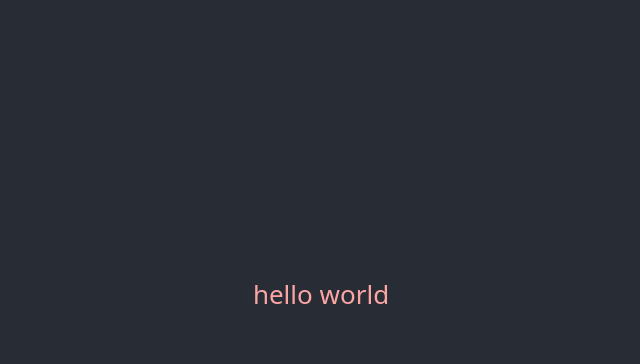
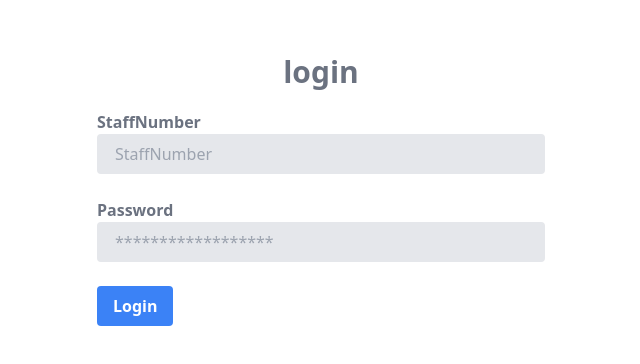
Before and after one commit to kokimoriguchi/ShiftApp, a React (Create React App) app in the folder frontend/app/: page /Login in a window 1280 px wide. Shown: the part 106-470 px from the top of the page, without its empty margins (319-959 px from the left). Built offline with nearby package versions, Linux system fonts and the light colour scheme.

Commit message:
既存ユーザーのログイン完成

```diff
--- a/frontend/app/src/App.js
+++ b/frontend/app/src/App.js
@@ -1,13 +1,28 @@
-import "./App.css";
+import React from "react";
+import { BrowserRouter as Router, Routes, Route } from "react-router-dom";
+import { useContext } from "react";
+import { AuthContext } from "./components/hooks/Auth";
+import AuthProvider from "./components/hooks/Auth";
+import TopLogin from "./components/pages/TopLogin";
+import StaffTop from "./components/pages/StaffTop";
+
+function AuthRoutes() {
+  const { auth } = useContext(AuthContext);
+  return (
+    <Routes>
+      <Route path="/StaffTop" element={auth ? <StaffTop /> : <TopLogin />} />
+      <Route path="/Login" element={<TopLogin />} />
+    </Routes>
+  );
+}
 
 function App() {
   return (
-    <div className="App">
-      <header className="App-header">
-        <p className="text-red-300">hello world</p>
-      </header>
-    </div>
+    <AuthProvider>
+      <Router>
+        <AuthRoutes />
+      </Router>
+    </AuthProvider>
   );
 }
-
 export default App;
--- /dev/null
+++ b/frontend/app/src/components/hooks/Auth.jsx
@@ -0,0 +1,18 @@
+// Auth.jsx
+
+import React, { createContext, useState } from "react";
+
+// contextを使用しprovider配下のコンテキストを決定する。受け取る際はconsumerで受け取る。
+export const AuthContext = createContext({});
+
+const AuthProvider = ({ children }) => {
+  const [auth, setAuth] = useState(false);
+
+  return (
+    <AuthContext.Provider value={{ auth, setAuth }}>
+      {children}
+    </AuthContext.Provider>
+  );
+};
+
+export default AuthProvider;
--- /dev/null
+++ b/frontend/app/src/components/hooks/Axios.jsx
@@ -0,0 +1,6 @@
+import axios from "axios";
+
+const BASE_URL = "http://localhost:3001/api/v1/";
+
+// axios.create()メソッドを使用して、デフォルトのaxiosインスタンスを作成
+export default axios.create({ baseURL: BASE_URL });
--- /dev/null
+++ b/frontend/app/src/components/hooks/LoginHook.jsx
@@ -0,0 +1,29 @@
+import baseAxios from "./Axios";
+import { useContext } from "react";
+import { AuthContext } from "./Auth";
+import { useNavigate } from "react-router-dom";
+
+// ログイン用のカスタムフック
+export function useLogin() {
+  const { setAuth } = useContext(AuthContext);
+  const navigate = useNavigate();
+
+  const login = async (userData) => {
+    try {
+      const response = await baseAxios.post("sign_in", userData);
+      console.log(userData);
+      if (response.data.status === "create") {
+        setAuth(true);
+        navigate("/StaffTop");
+        console.log(response);
+      } else {
+        console.log("error");
+      }
+    } catch (error) {
+      setAuth(false);
+      console.log(error);
+    }
+  };
+
+  return login;
+}
--- /dev/null
+++ b/frontend/app/src/components/pages/StaffTop.jsx
@@ -0,0 +1,9 @@
+const StaffTop = () => {
+  return (
+    <div>
+      <h1>StaffTop</h1>
+    </div>
+  );
+};
+
+export default StaffTop;
--- /dev/null
+++ b/frontend/app/src/components/pages/TopLogin.jsx
@@ -0,0 +1,72 @@
+import { useRef } from "react";
+import { useLogin } from "../hooks/LoginHook";
+
+const TopLogin = () => {
+  const staffNumberRef = useRef(null);
+  const passwordRef = useRef(null);
+  const login = useLogin();
+
+  const handleSubmit = async (e) => {
+    e.preventDefault();
+    const userData = {
+      number: staffNumberRef.current.value,
+      password: passwordRef.current.value,
+    };
+    await login(userData);
+    staffNumberRef.current.value = "";
+    passwordRef.current.value = "";
+  };
+
+  return (
+    <div className="pt-40">
+      <div className="text-center text-gray-500 font-bold mb-5 text-3xl">
+        <h1>login</h1>
+      </div>
+      <div className="flex justify-center">
+        <form className="w-full md:max-w-md sm:max-w-sm max-w-xs">
+          <div className="items-center mb-6">
+            <div className="">
+              <label className="text-gray-500 font-bold text-right mb-1">
+                StaffNumber
+              </label>
+            </div>
+            <div className="">
+              <input
+                className="bg-gray-200 appearance-none border-2 border-gray-200 rounded w-full py-2 px-4 text-gray-700 leading-tight focus:outline-none focus:bg-white focus:border-blue-300"
+                type="text"
+                placeholder="StaffNumber"
+                ref={staffNumberRef}
+              />
+            </div>
+          </div>
+          <div className="items-center mb-6">
+            <div className="">
+              <label className="text-gray-500 font-bold text-right mb-1">
+                Password
+              </label>
+            </div>
+            <div className="">
+              <input
+                className="bg-gray-200 appearance-none border-2 border-gray-200 rounded w-full py-2 px-4 text-gray-700 leading-tight focus:outline-none focus:bg-white focus:border-blue-300"
+                type="password"
+                placeholder="******************"
+                ref={passwordRef}
+              />
+            </div>
+          </div>
+          <div className="">
+            <div className="">
+              <button
+                className="bg-blue-500 hover:bg-blue-700 text-white font-bold py-2 px-4 rounded"
+                onClick={handleSubmit}
+              >
+                Login
+              </button>
+            </div>
+          </div>
+        </form>
+      </div>
+    </div>
+  );
+};
+export default TopLogin;
```
Also changed, not shown: 1 other file (tests, documents, lock files or other folders).
